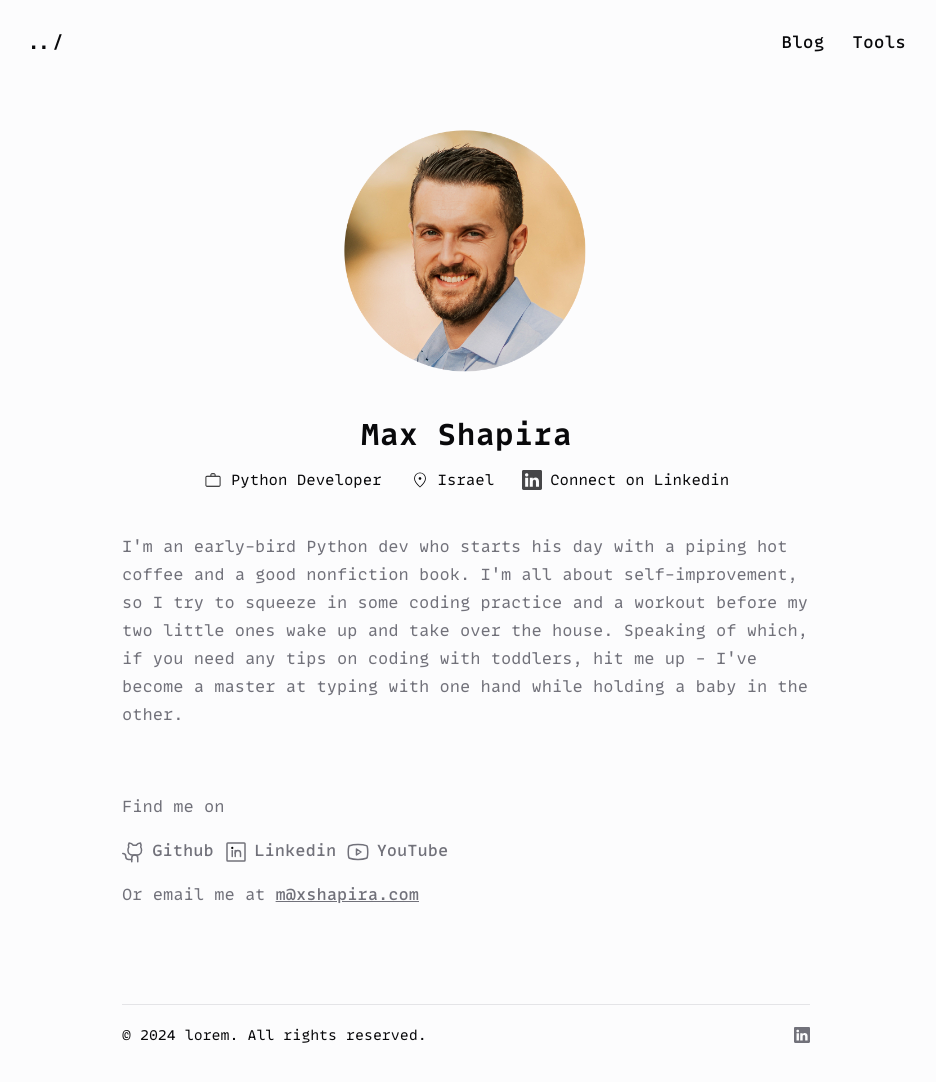
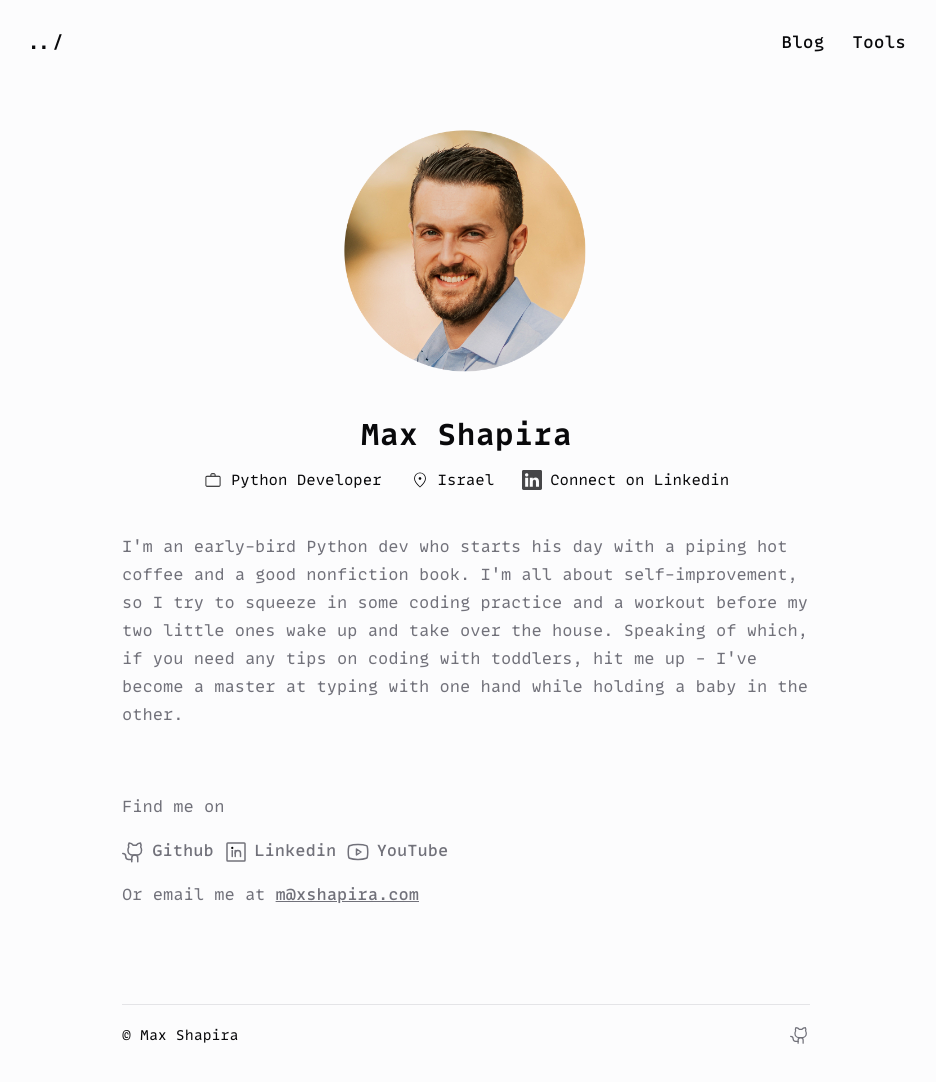
Before and after one commit to xshapira/xshapira.github.io, an Astro site: page / in a window 1280 px wide. Shown: the whole page, without its empty margins (174-1110 px from the left). Built offline with nearby package versions, Linux system fonts and the light colour scheme; Astro itself is replaced by a stand-in of ours; some packages are replaced by stand-ins of ours.

Commit message:
update footer with my name and github link

```diff
--- a/src/components/layout/Footer.astro
+++ b/src/components/layout/Footer.astro
@@ -17,7 +17,7 @@
           class='inline-flex gap-x-2 text-gray-600 hover:text-gray-800 dark:focus:outline-none dark:focus:ring-1 dark:focus:ring-gray-600'
           href='/privacy'>Privacy</a
         > -->
-        <p class="">© 2024 lorem. All rights reserved.</p>
+        <p class="">© Max Shapira</p>
       </div>
 
       <div class="flex items-center justify-between">
@@ -26,18 +26,34 @@
           <!-- Linkedin -->
           <a
             class="inline-block text-muted-foreground transition-all hover:text-muted-foreground/75"
-            href="https://www.linkedin.com/in/example/"
+            href="https://github.com/xshapira/"
+            target="_blank"
           >
             <svg
-              class="h-4 w-4 flex-shrink-0"
+              class="h-5 w-5 flex-shrink-0"
               xmlns="http://www.w3.org/2000/svg"
               width="1em"
               height="1em"
-              viewBox="0 0 16 16"
-              ><path
-                fill="currentColor"
-                d="M0 1.146C0 .513.526 0 1.175 0h13.65C15.474 0 16 .513 16 1.146v13.708c0 .633-.526 1.146-1.175 1.146H1.175C.526 16 0 15.487 0 14.854zm4.943 12.248V6.169H2.542v7.225zm-1.2-8.212c.837 0 1.358-.554 1.358-1.248c-.015-.709-.52-1.248-1.342-1.248S2.4 3.226 2.4 3.934c0 .694.521 1.248 1.327 1.248zm4.908 8.212V9.359c0-.216.016-.432.08-.586c.173-.431.568-.878 1.232-.878c.869 0 1.216.662 1.216 1.634v3.865h2.401V9.25c0-2.22-1.184-3.252-2.764-3.252c-1.274 0-1.845.7-2.165 1.193v.025h-.016l.016-.025V6.169h-2.4c.03.678 0 7.225 0 7.225z"
-              ></path></svg
+              viewBox="0 0 256 256"
+              ><rect width="256" height="256" fill="none"></rect><path
+                d="M119.83,56A52,52,0,0,0,76,32a51.92,51.92,0,0,0-3.49,44.7A49.28,49.28,0,0,0,64,104v8a48,48,0,0,0,48,48h48a48,48,0,0,0,48-48v-8a49.28,49.28,0,0,0-8.51-27.3A51.92,51.92,0,0,0,196,32a52,52,0,0,0-43.83,24Z"
+                fill="none"
+                stroke="currentColor"
+                stroke-linecap="round"
+                stroke-linejoin="round"
+                stroke-width="16"></path><path
+                d="M104,232V192a32,32,0,0,1,32-32h0a32,32,0,0,1,32,32v40"
+                fill="none"
+                stroke="currentColor"
+                stroke-linecap="round"
+                stroke-linejoin="round"
+                stroke-width="16"></path><path
+                d="M104,208H72a32,32,0,0,1-32-32A32,32,0,0,0,8,144"
+                fill="none"
+                stroke="currentColor"
+                stroke-linecap="round"
+                stroke-linejoin="round"
+                stroke-width="16"></path></svg
             >
           </a>
         </div>
```
